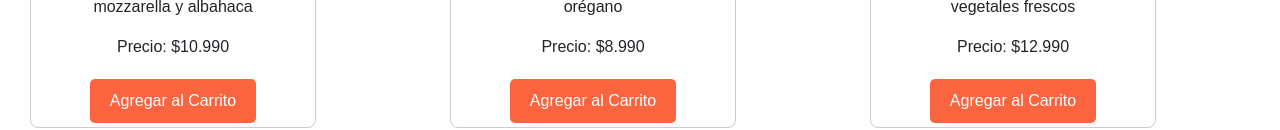
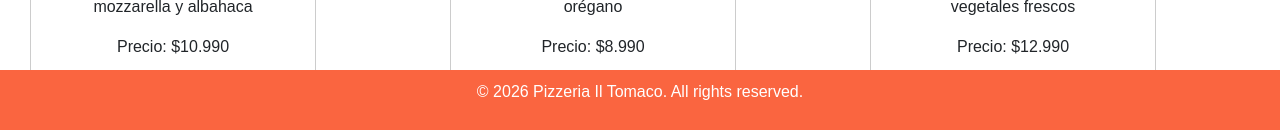
Before and after one commit to Kevin-alcaino/react-hito1, a React (Vite) app: page / in a window 1280 px wide. Shown: the part 670-800 px from the top of the page. Built offline with nearby package versions, Linux system fonts and the light colour scheme.

Commit message:
se agrega footer

```diff
--- a/src/App.css
+++ b/src/App.css
@@ -60,3 +60,14 @@ button {
   cursor: pointer;
   border-radius: 5px;
 }
+
+/* Footer */
+footer {
+  background-color: #fa6540;
+  color: white;
+  text-align: center;
+  padding: 10px;
+  position: fixed;
+  bottom: 0;
+  width: 100%;
+}
--- a/src/App.jsx
+++ b/src/App.jsx
@@ -5,6 +5,7 @@ import Navbar from './components/Navbar';
 import Header from './components/header';
 import Hero from './components/Hero';
 import CardPizza from './components/cardPizza';
+import Footer from './components/Footer';
 
 
 // Imágenes.
@@ -74,6 +75,7 @@ const addToCart = (pizza) => {
           onnAddToCart={() => addToCart({ img: prociutto, name: "Pizza Prosciutto", description: "Una pizza con prosciutto, rúcula y parmesano", price: 16990 })}
         />
       </div>
+      <Footer />
     </>
   )
 }
--- /dev/null
+++ b/src/components/Footer.jsx
@@ -0,0 +1,9 @@
+function Footer() {
+  return (
+    <footer>
+      <p>&copy; 2026 Pizzeria Il Tomaco. All rights reserved.</p>
+    </footer>
+  );
+}
+
+export default Footer;
```
